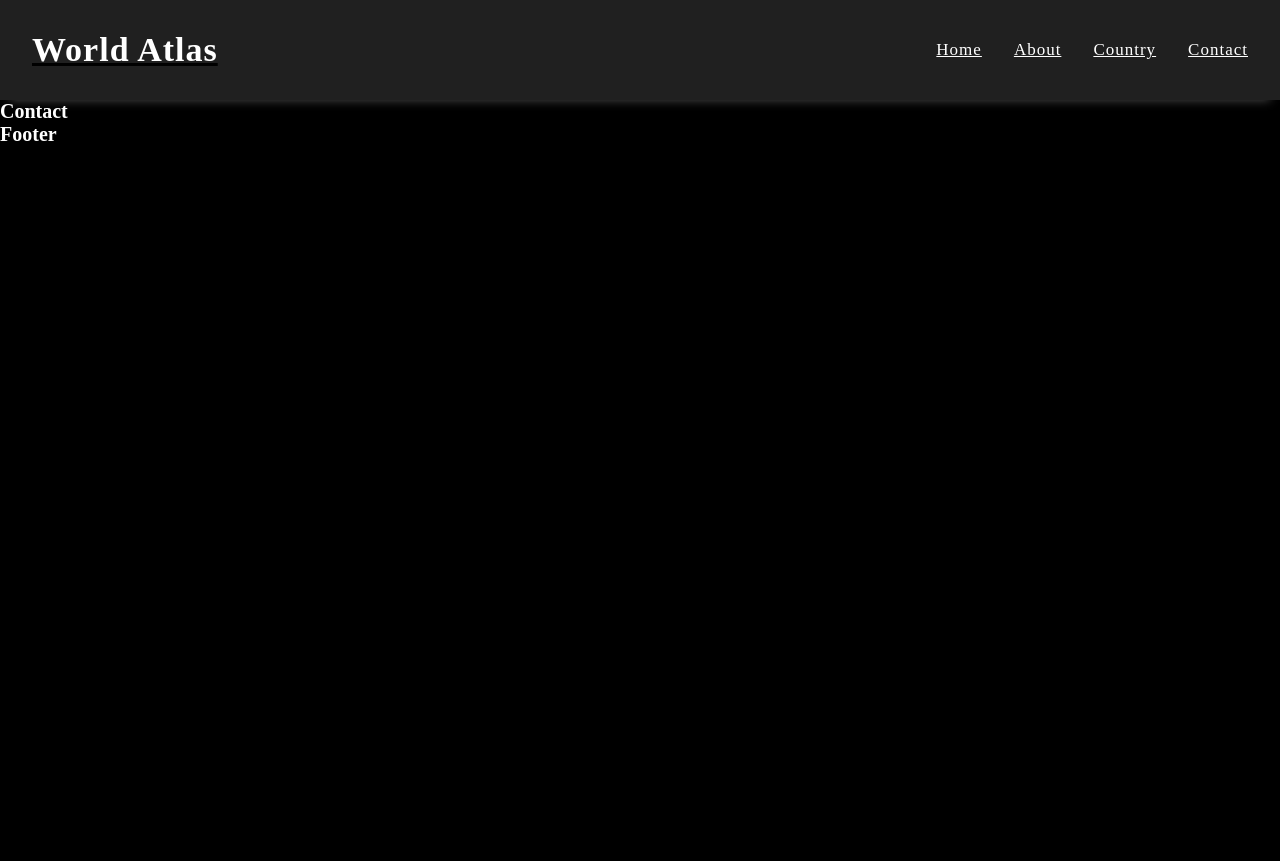
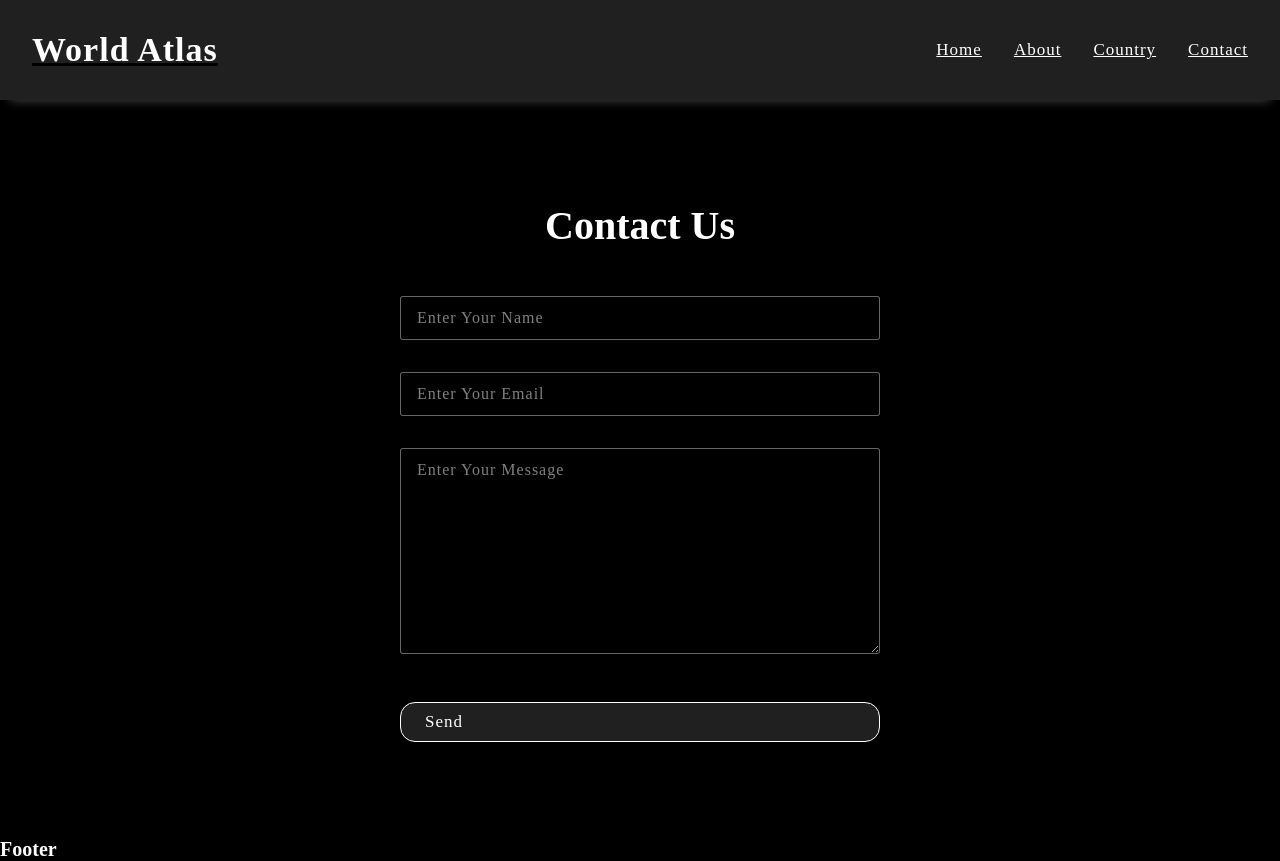
Before and after one commit to bhumikavasanta/world-atlas, a React (Vite) app: page /contact in a window 1280 px wide. Before the commit the page ends 800 px from the top, so only its background shows below. Built offline with nearby package versions, Linux system fonts and the light colour scheme.

Commit message:
Contact Page Created

```diff
--- a/src/pages/Contact.jsx
+++ b/src/pages/Contact.jsx
@@ -1,10 +1,52 @@
 import React from 'react';
 
 const Contact = () => {
+
+  const handleFormSubmit = (formData) => {
+    // console.log(formData.entries());
+    const formInputData = Object.fromEntries(formData.entries());
+    console.log(formInputData);
+  };
+
     return (
-        <h1>
-            Contact
-        </h1>
+        <section className="section-contact">
+      <h2 className="container-title">Contact Us</h2>
+
+      <div className="contact-wrapper container">
+        <form action={handleFormSubmit}>
+          <input
+            type="text"
+            className="form-control"
+            placeholder="Enter your Name"
+            name="username"
+            required
+            autoComplete="off"
+          />
+
+          <input
+            type="email"
+            className="form-control"
+            placeholder="Enter your Email"
+            name="email"
+            required
+            autoComplete="off"
+          />
+
+          <textarea
+            className="form-control"
+            rows="10"
+            placeholder="Enter your Message"
+            name="message"
+            required
+            autoComplete="off"
+          ></textarea>
+
+          <button type="submit" value="send">
+            Send
+          </button>
+        </form>
+      </div>
+    </section>
     );
 }
 
```
